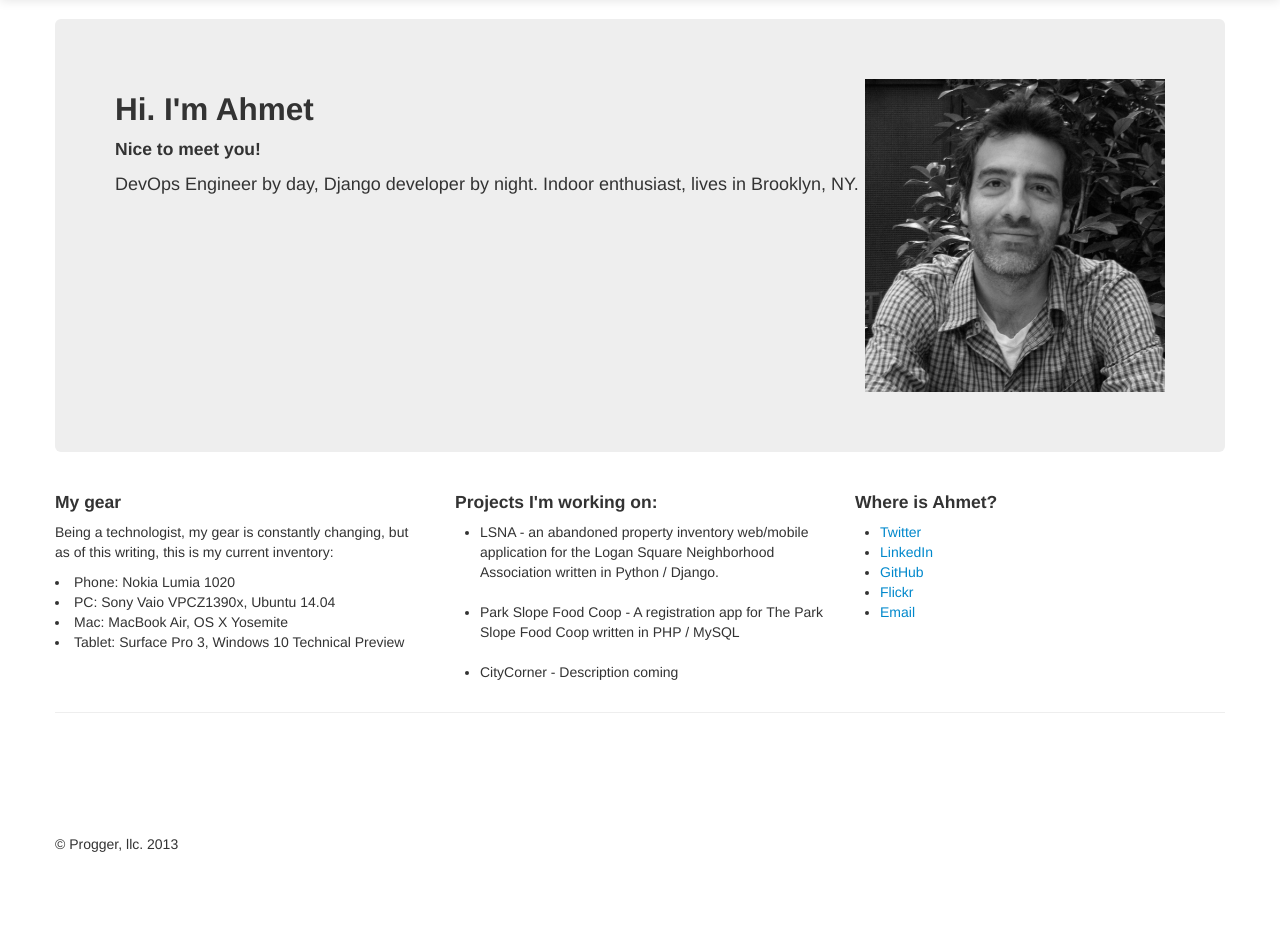
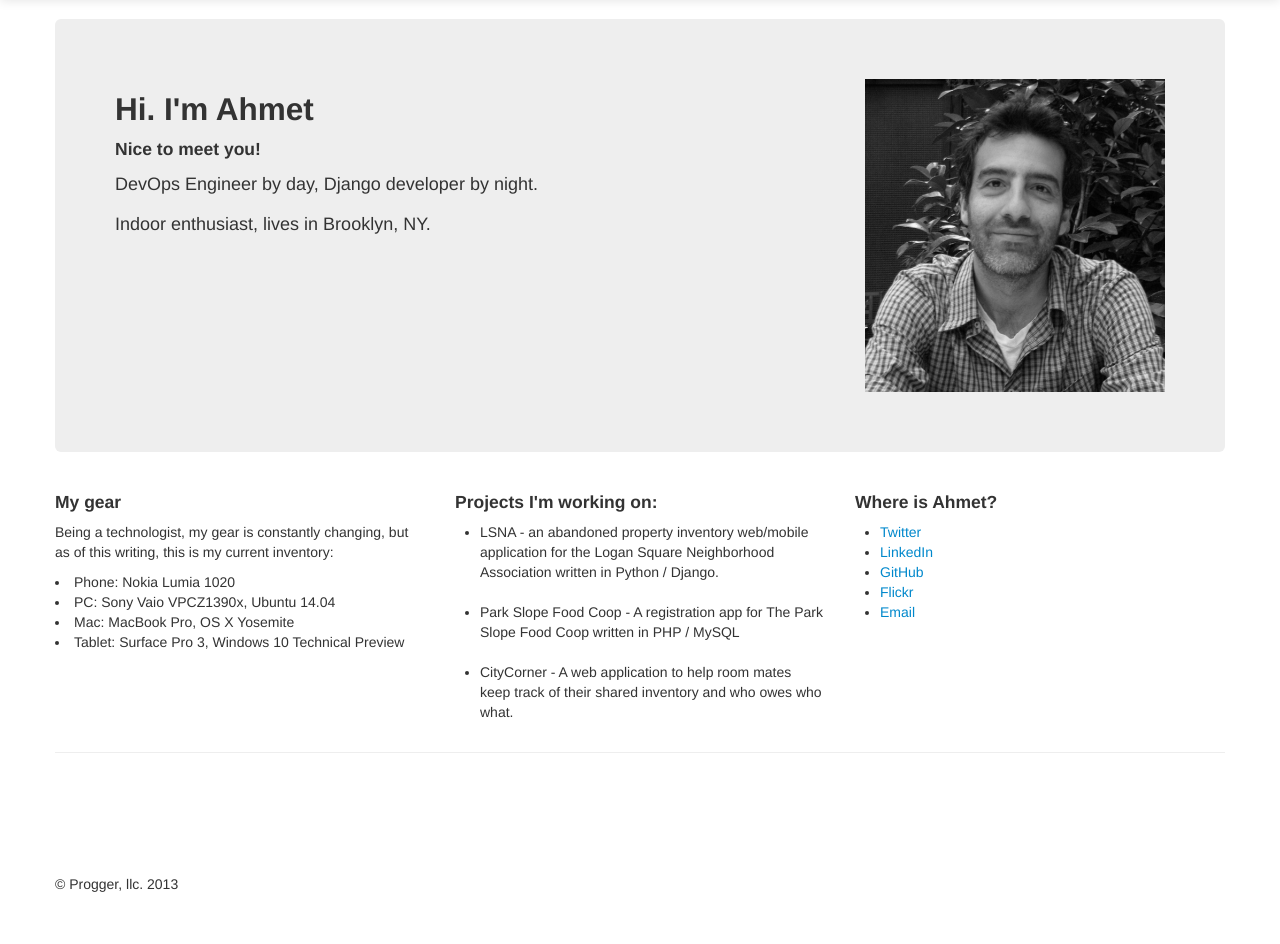
Before and after one commit to aarsan/progger.com, a Django app: page / in a window 1280 px wide. Shown: the part 41-985 px from the top of the page. Before the commit the page ends 893 px from the top, so only its background shows below. Run offline with Django 3.2, Linux system fonts and the light colour scheme; some libraries are stand-ins or nearby versions.

Commit message:
modified verbiage

```diff
--- a/progger/templates/progger/index.html
+++ b/progger/templates/progger/index.html
@@ -48,7 +48,8 @@
           <div class="ColumnA pull-left">
             <h2>Hi. I'm Ahmet</h2>
             <h4>Nice to meet you!</h4>
-            <p>DevOps Engineer by day, Django developer by night. Indoor enthusiast, lives in Brooklyn, NY.</p>
+            <p>DevOps Engineer by day, Django developer by night.</p>
+            <p>Indoor enthusiast, lives in Brooklyn, NY.</p>
           </div>
           <div class="ColumnB pull-right">
             <img src="static/img/ahmet.png" height="300" width="300">
@@ -63,7 +64,7 @@
            <p>Being a technologist, my gear is constantly changing, but as of this writing, this is my current inventory:</p>
             <li>Phone: Nokia Lumia 1020</li>
             <li>PC: Sony Vaio VPCZ1390x, Ubuntu 14.04</li>
-            <li>Mac: MacBook Air, OS X Yosemite</li>
+            <li>Mac: MacBook Pro, OS X Yosemite</li>
             <li>Tablet: Surface Pro 3, Windows 10 Technical Preview</li>
         </div>
         <div class="span4">
@@ -71,7 +72,7 @@
             <ul>
               <li>LSNA - an abandoned property inventory web/mobile application for the Logan Square Neighborhood Association written in Python / Django.</li></br>
               <li>Park Slope Food Coop - A registration app for The Park Slope Food Coop written in PHP / MySQL</li></br>
-              <li>CityCorner - Description coming</li>
+              <li>CityCorner - A web application to help room mates keep track of their shared inventory and who owes who what.</li>
             </ul>
        </div>
        <div class="span4">
```
